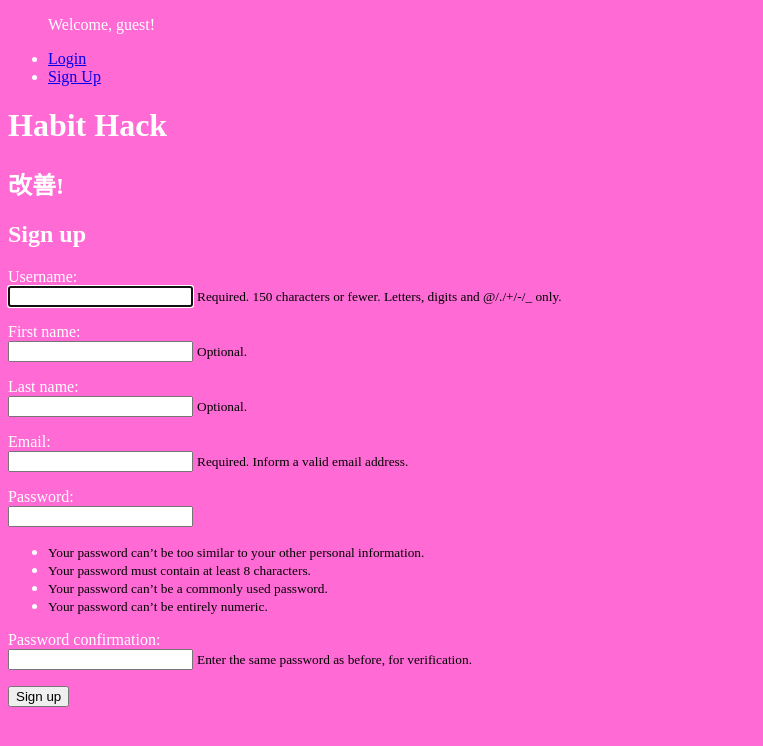
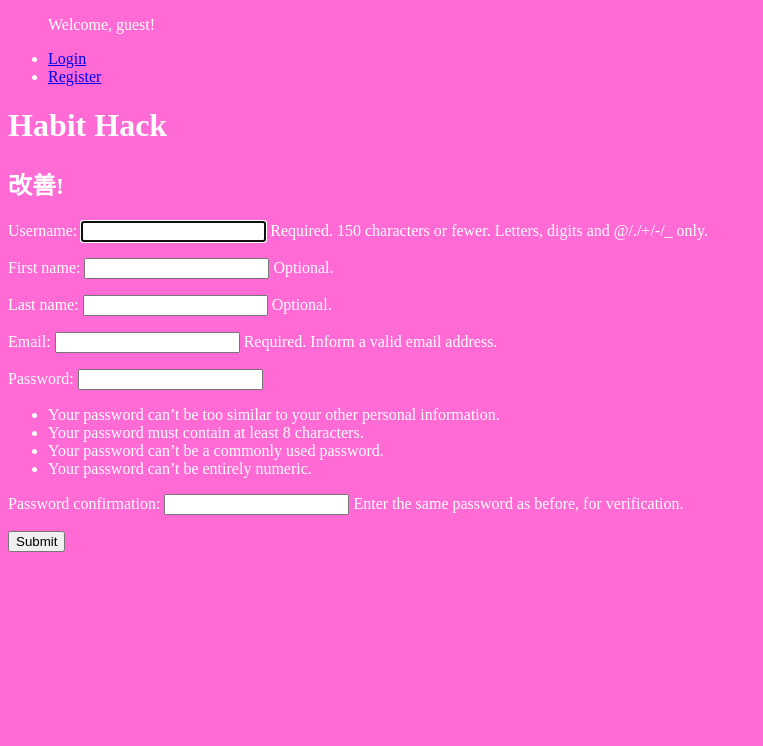
Before and after one commit to souserge/habit-hack, a Django app: page /signup/ in a window 1280 px wide. Shown: the top 746 px of the page, without its empty margins (0-763 px from the left). Run offline with Django 3.2, Linux system fonts and the light colour scheme.

Commit message:
rename signup with registration in forms views templates, rename templates to _test

```diff
--- a/HabitHack/main/forms.py
+++ b/HabitHack/main/forms.py
@@ -11,7 +11,7 @@ class ContactForm(forms.Form):
     cc_myself = forms.BooleanField(required=False)
 
 # User sign up form
-class SignUpForm(UserCreationForm):
+class RegistrationForm(UserCreationForm):
     first_name = forms.CharField(max_length=30, required=False, help_text='Optional.')
     last_name = forms.CharField(max_length=30, required=False, help_text='Optional.')
     email = forms.EmailField(max_length=254, help_text='Required. Inform a valid email address.')
--- a/HabitHack/main/templates/main/index.html
+++ b/HabitHack/main/templates/main/index_test.html
@@ -20,7 +20,7 @@
             {% else %}
               <p>Welcome, guest! </p>
               <li><a href="{% url "main:login" %}">Login</a></li>
-              <li><a href="{% url "main:signup" %}">Sign Up</a></li>
+              <li><a href="{% url "main:register" %}">Register</a></li>
             {% endif %}
             </ul>
           </div>
--- a/HabitHack/main/templates/main/login_form.html
+++ b/HabitHack/main/templates/main/login_test.html
@@ -1,9 +1,11 @@
-{% extends 'main/index.html' %}
+{% extends 'main/index_test.html' %}
 
 {% block content %}
+<div>
     <form action="" method="post">
         {% csrf_token %}
         {{ form.as_p }}
-        <input type="submit" value="login" /><br/>
+        <button type="submit">Login</button>
     </form>
+</div>
 {% endblock %}
--- /dev/null
+++ b/HabitHack/main/templates/main/register_test.html
@@ -0,0 +1,11 @@
+{% extends 'main/index_test.html' %}
+
+{% block content %}
+<div>
+  <form action="" method="post">
+    {% csrf_token %}
+    {{ form.as_p }}
+    <button type="submit">Submit</button>
+  </form>
+</div>
+{% endblock %}
--- a/HabitHack/main/templates/main/signup_form.html
+++ /dev/null
@@ -1,21 +0,0 @@
-{% extends 'main/index.html' %}
-
-{% block content %}
-  <h2>Sign up</h2>
-  <form method="post">
-    {% csrf_token %}
-    {% for field in form %}
-      <p>
-        {{ field.label_tag }}<br>
-        {{ field }}
-        {% if field.help_text %}
-          <small style="color: rgb(0, 0, 0)">{{ field.help_text }}</small>
-        {% endif %}
-        {% for error in field.errors %}
-          <p style="color: red">{{ error }}</p>
-        {% endfor %}
-      </p>
-    {% endfor %}
-    <button type="submit">Sign up</button>
-  </form>
-{% endblock content%}
--- a/HabitHack/main/urls.py
+++ b/HabitHack/main/urls.py
@@ -15,9 +15,9 @@ urlpatterns = [
     url(r'^$', views.HomePage.as_view(), name = 'index'),
     url(r'^index/$', views.HomePage.as_view(), name = 'index'),
 
-    url(r'^login/$', LoginView.as_view(template_name='main/login_form.html'), name='login'),
+    url(r'^login/$', LoginView.as_view(template_name='main/login_test.html'), name='login'),
     url(r'^logout/$', LogoutView.as_view(next_page=reverse_lazy('main:login')), name='logout'),
 
-    url(r'^signup/$', views.signup, name='signup'),
+    url(r'^signup/$', views.register, name='register'),
 
 ]
--- a/HabitHack/main/views.py
+++ b/HabitHack/main/views.py
@@ -3,7 +3,7 @@ from django.contrib.auth import login, authenticate
 from django.views.generic import View
 from django.views import generic
 from django.views.generic.base import TemplateView
-from .forms import SignUpForm
+from .forms import RegistrationForm
 
 # Create your views here.
 # def index(request):
@@ -22,12 +22,12 @@ from .forms import SignUpForm
 #     return render(request, 'index.html', context)
 
 class HomePage(TemplateView):
-    template_name = 'main/index.html'
+    template_name = 'main/index_test.html'
 
 # User sign up view
-def signup(request):
+def register(request):
     if request.method == 'POST':
-        form = SignUpForm(request.POST)
+        form = RegistrationForm(request.POST)
         if form.is_valid():
             form.save()
             username = form.cleaned_data.get('username')
@@ -36,5 +36,5 @@ def signup(request):
             login(request, user)
             return redirect('main:index')
     else:
-        form = SignUpForm()
-    return render(request, 'main/signup_form.html', {'form': form})
+        form = RegistrationForm()
+    return render(request, 'main/register_test.html', {'form': form})
```
Also changed, not shown: HabitHack/db.sqlite3, HabitHack/main/migrations/0003_auto_20171211_0021.py (added).
